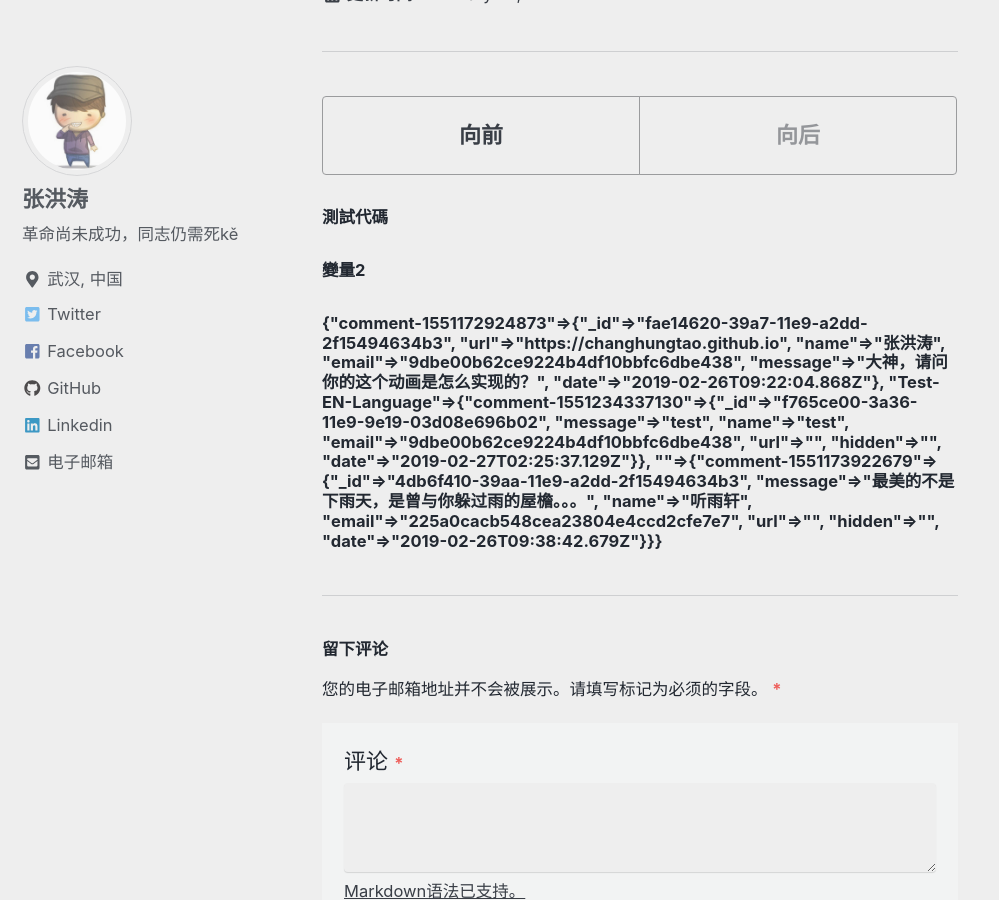
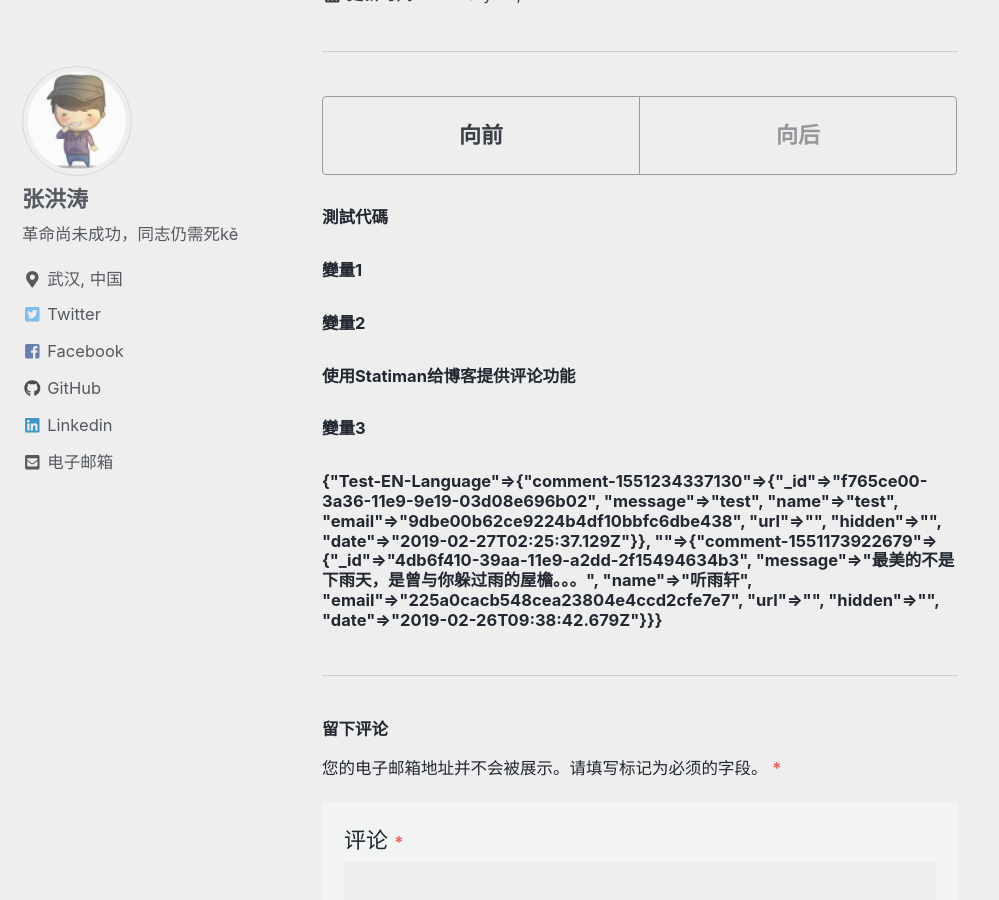
Before and after one commit to changhungtao/changhungtao.github.io, a Jekyll site: the page built from _posts/2019-02-25-使用Statiman给博客提供评论功能.md, in a window 1280 px wide and 900 px high, scrolled down 5902 px. Shown: the whole window, without its empty margins (0-999 px from the left). Built offline with Jekyll 4.4.1, drawn with Linux system fonts in a browser that asks for light colours; cached includes are drawn as plain includes.

Commit message:
测试汉字博文的评论

```diff
--- a/_data/comments/comment-1551172924873.yml
+++ /dev/null
@@ -1,6 +0,0 @@
-_id: fae14620-39a7-11e9-a2dd-2f15494634b3
-url: 'https://changhungtao.github.io'
-name: 张洪涛
-email: 9dbe00b62ce9224b4df10bbfc6dbe438
-message: 大神，请问你的这个动画是怎么实现的？
-date: '2019-02-26T09:22:04.868Z'
--- a/_data/comments/init-comments.txt
+++ /dev/null
@@ -1 +0,0 @@
-hello world
--- a/_includes/comments.html
+++ b/_includes/comments.html
@@ -31,9 +31,12 @@
           <!-- Start static comments -->
           <div class="js-comments">
             <h4>測試代碼</h4>
-            <h4> {{  site.data.comments[page.slug]  }} </h4>
+            <h4> 變量1 </h4>
+            <h4> {{ site.data.comments[page.slug] }} </h4>
             <h4> 變量2 </h4>
-            <h4> {{  site.data.comments }} </h4>
+            <h4> {{ page.slug }} </h4>
+            <h4> 變量3 </h4>
+            <h4> {{ site.data.comments }} </h4>
             {% if site.data.comments[page.slug] %}
               <h4 class="page__comments-title">{{ site.data.ui-text[site.locale].comments_title | default: "Comments" }}</h4>
               {% assign comments = site.data.comments[page.slug] | sort %}
```
